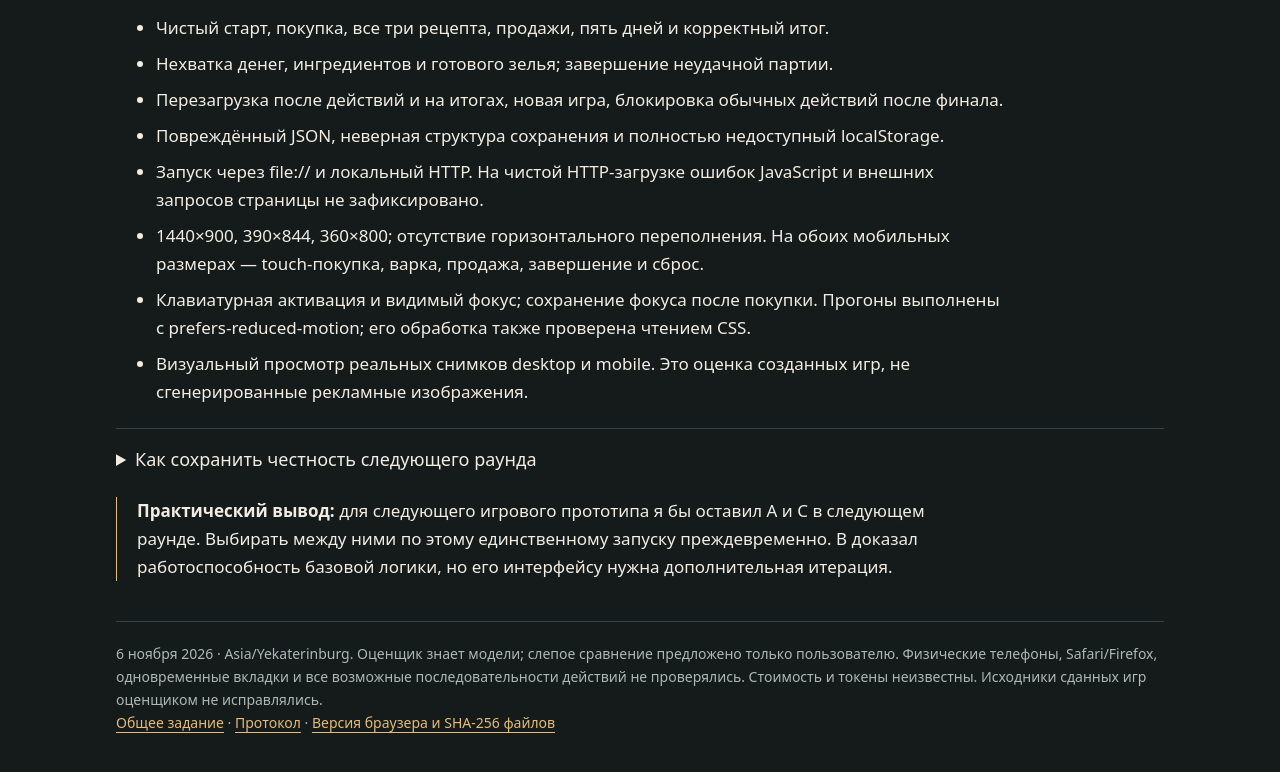
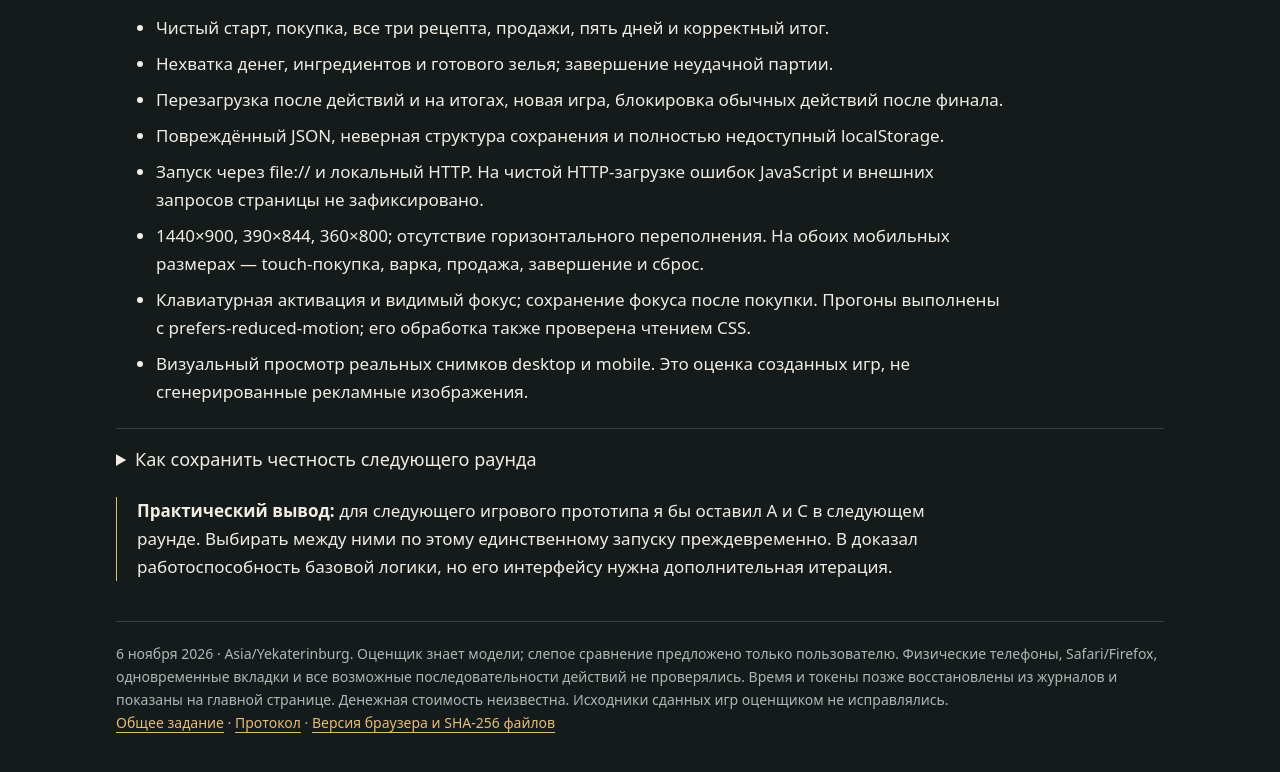
Before and after one commit to Tb-Integral/three-potion-shops, a plain HTML site: page report.html in a window 1280 px wide. Shown: the part 3019-3791 px from the top of the page. Drawn offline with Linux system fonts and the light colour scheme.

Commit message:
Clarify recovered telemetry and preserve submission bytes

```diff
--- a/report.html
+++ b/report.html
@@ -40,5 +40,5 @@
 <details><summary>Как сохранить честность следующего раунда</summary><p>Не давать проигравшей модели чужой результат в качестве образца. Запустить то же задание ещё два раза с чистым контекстом, затем сравнить долю рабочих поставок и удобство. Следующим отдельным тестом можно проверить другую задачу: редактор уровней или небольшую головоломку. Это покажет, повторяется ли результат вне темы алхимической лавки.</p><p>Если важна скорость, заранее установить общий лимит времени и точно фиксировать старт/сдачу. В этом раунде такого лимита не было, поэтому скорость не входит в баллы. Точное время удалось восстановить после оценки; оно показано на главной странице.</p></details>
 
 <p class="note"><strong>Практический вывод:</strong> для следующего игрового прототипа я бы оставил A и C в следующем раунде. Выбирать между ними по этому единственному запуску преждевременно. B доказал работоспособность базовой логики, но его интерфейсу нужна дополнительная итерация.</p>
-<footer>6 ноября 2026 · Asia/Yekaterinburg. Оценщик знает модели; слепое сравнение предложено только пользователю. Физические телефоны, Safari/Firefox, одновременные вкладки и все возможные последовательности действий не проверялись. Стоимость и токены неизвестны. Исходники сданных игр оценщиком не исправлялись.<br><a href="brief.html">Общее задание</a> · <a href="protocol.txt">Протокол</a> · <a href="evidence/manifest.json">Версия браузера и SHA-256 файлов</a></footer>
+<footer>6 ноября 2026 · Asia/Yekaterinburg. Оценщик знает модели; слепое сравнение предложено только пользователю. Физические телефоны, Safari/Firefox, одновременные вкладки и все возможные последовательности действий не проверялись. Время и токены позже восстановлены из журналов и показаны на главной странице. Денежная стоимость неизвестна. Исходники сданных игр оценщиком не исправлялись.<br><a href="brief.html">Общее задание</a> · <a href="protocol.txt">Протокол</a> · <a href="evidence/manifest.json">Версия браузера и SHA-256 файлов</a></footer>
 </main></body></html>
```
Also changed, not shown: brief.html (line endings or trailing spaces), data.js (line endings or trailing spaces), data/runs.json (line endings or trailing spaces), evidence/manifest.json, protocol.txt, 1 other file.
